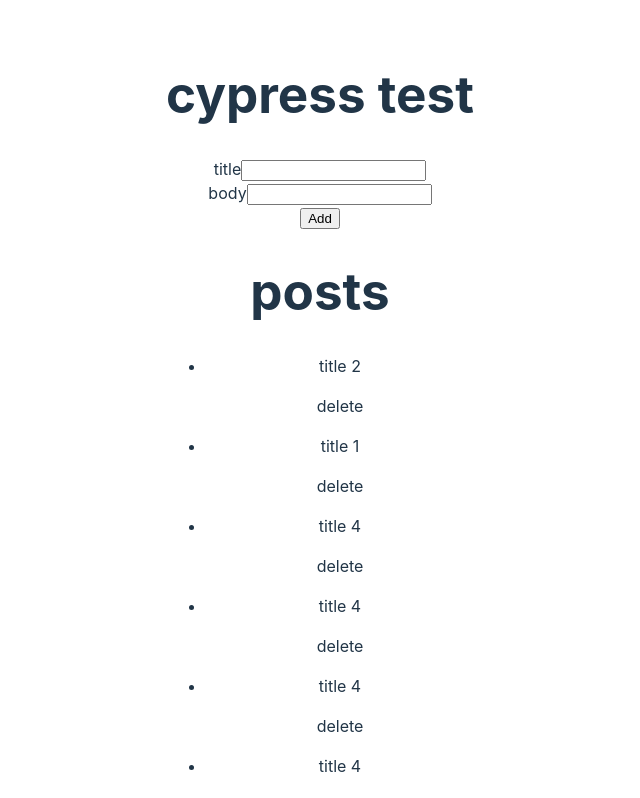
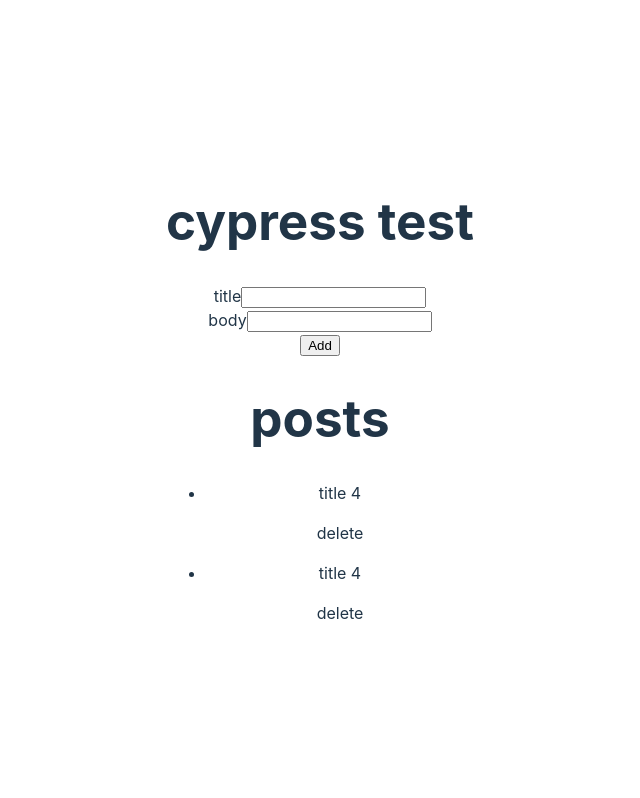
Before and after one commit to Arman-Abbasian/react-vite-cypress, a React (Vite) app: page / in a window 1280 px wide. Shown: the top 798 px of the page, without its empty margins (320-960 px from the left). Built offline with nearby package versions, Linux system fonts and the light colour scheme; data requests are answered from the project's data file.

Commit message:
make the delete posts

```diff
--- a/db.json
+++ b/db.json
@@ -1,47 +1,12 @@
 {
   "posts": [
     {
-      "id": "6daf",
-      "title": "title 2",
-      "body": "bosy 2"
+      "id": "3648",
+      "title": "title 4",
+      "body": "body 5"
     },
     {
-      "id": "bef2",
-      "title": "title 1",
-      "body": "body 1"
-    },
-    {
-      "id": "3648",
-      "title": "title 4",
-      "body": "body 4"
-    },
-    {
-      "id": "c9db",
-      "title": "title 4",
-      "body": "body 4"
-    },
-    {
-      "id": "da18",
-      "title": "title 4",
-      "body": "body 4"
-    },
-    {
-      "id": "aa77",
-      "title": "title 4",
-      "body": "body 4"
-    },
-    {
-      "id": "62e8",
-      "title": "title 4",
-      "body": "body 4"
-    },
-    {
-      "id": "38c3",
-      "title": "title 4",
-      "body": "body 4"
-    },
-    {
-      "id": "82e0",
+      "id": "c04f",
       "title": "title 4",
       "body": "body 4"
     }
--- a/src/App.tsx
+++ b/src/App.tsx
@@ -12,16 +12,15 @@
   return (
       <div>
         <Toaster />
-       <h1 data-testid='appTitle'>cypress test</h1>
-       <AddPost setPosts={setPosts} />
-       <GetPosts posts={posts} setPosts={setPosts} setId={setId} />
-       <EditPost id={id} posts={posts} />
+        <h1 data-testid='appTitle'>cypress test</h1>
+        <AddPost setPosts={setPosts} />
+        <GetPosts posts={posts} setPosts={setPosts} setId={setId} />
+        <EditPost id={id} posts={posts} setId={setId} />
     </div>
   )
 }
 
 export default App
-
 
 {/* <div class="go4109123758" style="left: 0px; right: 0px; display: flex; position: absolute; transition: 230ms cubic-bezier(0.21, 1.02, 0.73, 1); transform: translateY(0px); top: 0px; justify-content: center;">
   <div class="go2072408551" style="animation: 0.35s cubic-bezier(0.21, 1.02, 0.73, 1) 0s 1 normal forwards running go3223188581;">
--- a/src/components/Post/EditPost.tsx
+++ b/src/components/Post/EditPost.tsx
@@ -6,10 +6,11 @@
 type EditPostProps={
   id:string,
   posts:FormResType[],
+  setId:React.Dispatch<React.SetStateAction<string>>
 };
 
 function EditPost(props:EditPostProps) {
-  const {id,posts}=props;
+  const {id,posts,setId}=props;
   const [formData,setFormData]=useState<FormResType>({} as FormResType);
   useEffect(()=>{
     const selectedPost = posts.find((post: FormResType) => post.id === id);
@@ -22,10 +23,10 @@
     const submitHandler=(e:React.MouseEvent<HTMLFormElement, MouseEvent>)=>{
         e.preventDefault();
         axios.put(`http://localhost:4000/posts/${id}`, formData)
-        .then((response: AxiosResponse<FormResType>) => {
-            const { data } = response;
-            console.log(data)
+        .then(() => {
+            toast.success("data edited successfully");
             setFormData({...formData, title: "", body: "" });
+            setId('')
         })
         .catch((error) => {
             if (error.response) {
--- a/src/components/Post/GetPosts.tsx
+++ b/src/components/Post/GetPosts.tsx
@@ -17,7 +17,6 @@
     },[]);
 
 const deleteHandler=(id:string)=>{
-  console.log(id)
   axios.delete(`http://localhost:4000/posts/${id}`).then(()=>{
     toast.success("post removed successfully");
     getPosts({setPosts})
@@ -29,9 +28,9 @@
       <h1>posts</h1>
       <ul>
         {posts.map((item,index)=>{
-          return <li onClick={()=>setId(item.id)} key={item.id}>
-            <p data-testid={index}>{item.title}</p>
-            <p onClick={()=>deleteHandler(item.id)}>delete</p>
+          return <li  key={item.id}>
+            <p onClick={()=>setId(item.id)} data-testid={index}>{item.title}</p>
+            <p id={`deleteButton-${item.id}`} onClick={()=>deleteHandler(item.id)}>delete</p>
           </li>
         })}
       </ul>
```
Also changed, not shown: 1 other file (tests, documents, lock files or other folders).
